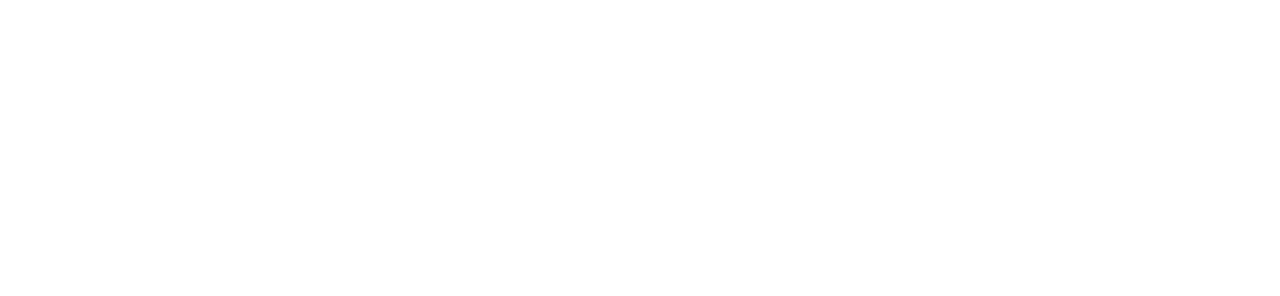
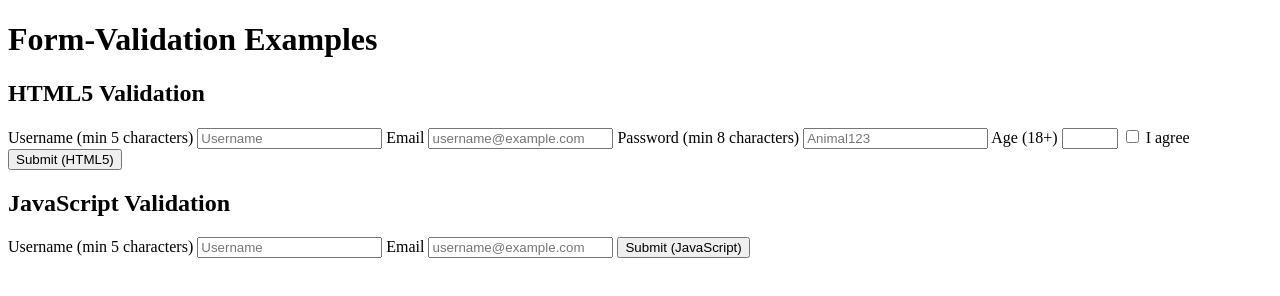
Before and after one commit to iitroublesii/Form-Validation, a plain HTML site: page index.html in a window 1280 px wide. Drawn offline with Linux system fonts and the light colour scheme.

Commit message:
Updated HTML

```diff
--- a/index.html
+++ b/index.html
@@ -1,11 +1,57 @@
 <!DOCTYPE html>
 <html lang="en">
+
 <head>
     <meta charset="UTF-8">
     <meta name="viewport" content="width=device-width, initial-scale=1.0">
+    <link rel="stylesheet" href="styles.css">
     <title>Form-Validation</title>
 </head>
+
 <body>
+    <h1>Form-Validation Examples</h1>
 
+    <h2>HTML5 Validation</h2>
+
+    <form id="html5Form" action="#" method="post">
+        <label for="usernameHTML5">Username (min 5 characters)</label>
+        <input type="text" id="usernameHTML5" name="usernameHTML5" minlength="5" required placeholder="Username">
+
+        <label for="emailHTML5">Email</label>
+        <input type="email" id="emailHTML5" name="emailHTML5" required placeholder="username@example.com">
+
+        <label for="passwordHTML5">Password (min 8 characters)</label>
+        <input type="password" id="passwordHTML5" name="passwordHTML5" minlength="8" required placeholder="Animal123">
+
+        <label for="ageHTML5">Age (18+)</label>
+        <input type="number" id="ageHTML5" name="ageHTML5" min="18" max="99" required>
+
+        <label><input type="checkbox" name="terms" required> I agree </label>
+
+        <button type="submit">Submit (HTML5)</button>
+    </form>
+
+    <h2>JavaScript Validation</h2>
+
+    <form id="javaForm" action="#" method="post" novalidate>
+
+        <label for="usernameJS">Username (min 5 characters)</label>
+        <input type="text" id="usernameJS" name="usernameJS" placeholder="Username">
+
+        <label for="emailJS">Email</label>
+        <input type="text" id="emailJS" name="emailJS" placeholder="username@example.com">
+
+        <button type="submit">Submit (JavaScript)</button>
+        <div id="jsMessage"></div>
+    </form>
+
+
+
+
+
+
+
+    <script src="script.js"></script>
 </body>
+
 </html>
--- a/script.js
+++ b/script.js
@@ -0,0 +1,4 @@
+const javaForm = document.getElementById("javaForm");
+const usernameJS = document.getElementById("usernameJS");
+const emailJS = document.getElementById("emailJS");
+const jsMessage = document.getElementById("jsMessage");
```
